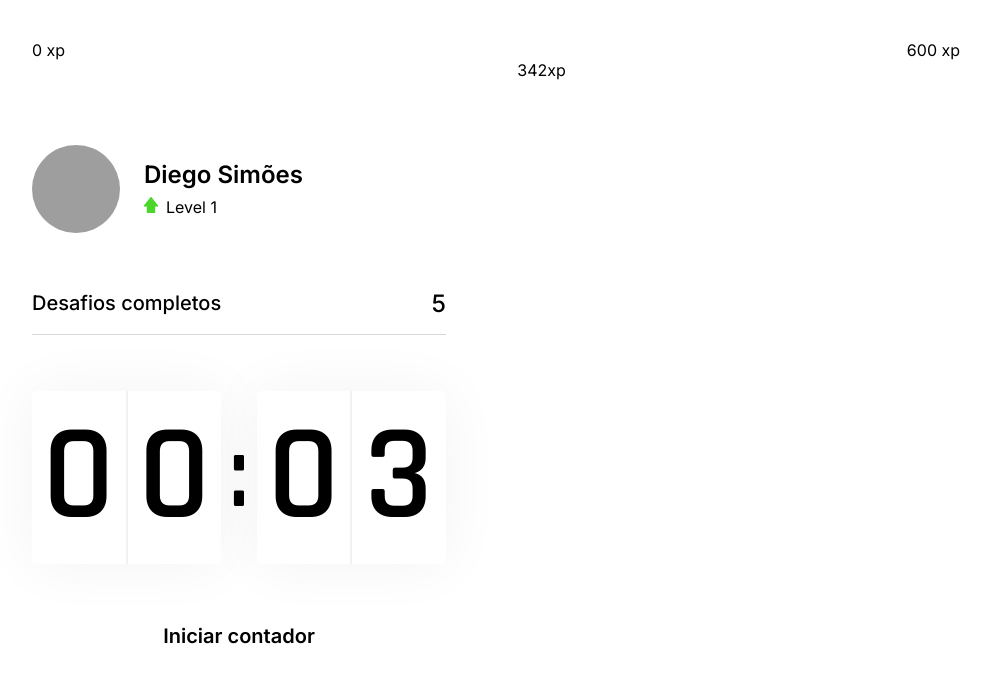
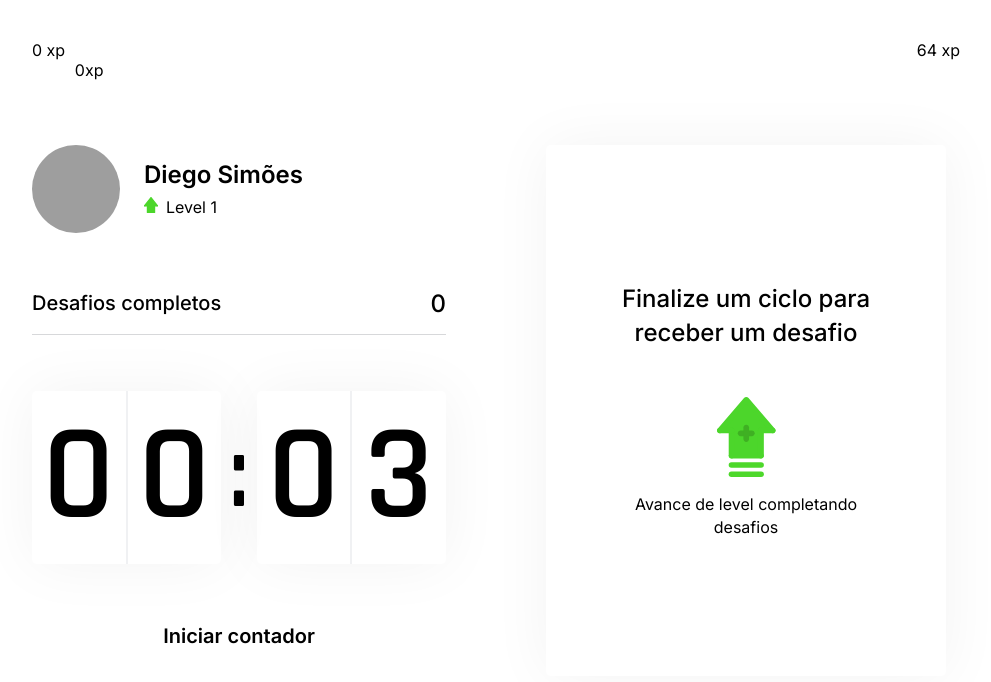
Before and after one commit to SimoesDS/movit, a Next.js app: page / in a window 1280 px wide. Shown: the top 682 px of the page, without its empty margins (144-1135 px from the left). Built offline with nearby package versions, Linux system fonts and the light colour scheme; grey boxes are pictures that could not be loaded.

Commit message:
added new challenges functionality

```diff
--- /dev/null
+++ b/challenges.json
@@ -0,0 +1,62 @@
+[
+    {
+      "type": "body",
+      "description": "Estique um de seus braços com a palma da mão virada para frente e puxe os dedos para cima por 10 segundos por mão.",
+      "amount": 80
+    },
+    {
+      "type": "body",
+      "description": "Estique seu braço contra o peito e puxe-o utilizando o outro braço por 10 segundos por braço.",
+      "amount": 60
+    },
+    {
+      "type": "body",
+      "description": "Puxe seu pescoço com a ajuda da mão para a direita e para a esquerda, permanecendo na posição por alguns segundos.",
+      "amount": 70
+    },
+    {
+      "type": "body",
+      "description": "Com as duas mãos na parte de trás da cabeça, leve-a para baixo, alongando a parte de trás da região.",
+      "amount": 60
+    },
+    {
+      "type": "body",
+      "description": "Cruze as pernas e desça com as mãos esticadas em direção ao chão. Repita o movimento com a outra perna na frente.",
+      "amount": 100
+    },
+    {
+      "type": "body",
+      "description": "Sentado, abra as pernas e tente encostar as palmas das mãos no chão, repita 3 vezes por 5 segundos.",
+      "amount": 80
+    },
+    {
+      "type": "body",
+      "description": "Puxe o joelho de encontro ao peito e segure, troque de perna após 10 segundos.",
+      "amount": 50
+    },
+    {
+      "type": "body",
+      "description": "Sentado, cruze uma perna e incline seu tronco à frente, troque de perna após 10 segundos.",
+      "amount": 80
+    },
+    {
+      "type": "eye",
+      "description": "Sentado, feche os olhos e cubra-os com as palmas da mão durante 2 minutos, depois abra normalmente.",
+      "amount": 90
+    },
+    {
+      "type": "eye",
+      "description": "Em algum ambiente aberto, olhe o mais longe que puder em quatro direções por 3s, mexa apenas os olhos. Repita 3 vezes.",
+      "amount": 140
+    },
+    {
+      "type": "eye",
+      "description": "Usando os polegares, massage a área abaixo das sobrancelhas em movimentos circulares por 15 segundos.",
+      "amount": 70
+    },
+    {
+      "type": "body",
+      "description": "Em pé, gire a cintura o máximo que puder para a esquerda, segure por cinco segundos. Repita para a direita.",
+      "amount": 90
+    }
+  ]
--- /dev/null
+++ b/src/componets/ChallengeBox.tsx
@@ -0,0 +1,49 @@
+import { useContext } from 'react'
+import styles from '../styles/components/ChallengeBox.module.css'
+import { ChallengesContext } from '../contexts/ChallengesContext'
+
+export function ChallengeBox() {
+
+  const { activeChallenge, resetChallenge, completedChallenge } = useContext(ChallengesContext)
+
+  return(
+    <div className={styles.challengeBoxContainer}>
+      { activeChallenge ? (
+        <div className={styles.challengeActive}>
+          <header>Ganhe {activeChallenge.amount} xp</header>
+
+          <main>
+            <img src={`icons/${activeChallenge.type}.svg`} alt=""/>
+            <strong>Novo desafio</strong>
+            <p>{activeChallenge.description}</p>
+          </main>
+
+          <footer>
+            <button
+            className={styles.challengeFailedButton}
+            type="button"
+            onClick={resetChallenge}
+            >
+              Falhei
+            </button>
+            <button
+            className={styles.challengeSucceededButton}
+            onClick={completedChallenge}
+            type="button"
+            >
+              Completei
+            </button>
+          </footer>
+        </div>
+      ) : (
+        <div className={styles.challengeNotActive}>
+          <strong>Finalize um ciclo para receber um desafio</strong>
+          <p>
+            <img src="icons/level-up.svg" alt="Level Up"/>
+            Avance de level completando desafios
+          </p>
+        </div>
+      )}
+    </div>
+  )
+}
--- a/src/componets/CompletedChallenges.tsx
+++ b/src/componets/CompletedChallenges.tsx
@@ -1,10 +1,14 @@
+import { useContext } from 'react';
+import { ChallengesContext } from '../contexts/ChallengesContext';
 import styles from '../styles/components/CompletedChallenges.module.css';
 
 export function CompletedChallenges() {
+    const { challengesCompleted } = useContext(ChallengesContext)
+
     return (
         <div className={ styles.completedChallengesContainer }>
             <span>Desafios completos</span>
-            <span>5</span>
+            <span>{challengesCompleted}</span>
         </div>
     );
 }
--- a/src/componets/Countdown.tsx
+++ b/src/componets/Countdown.tsx
@@ -1,9 +1,12 @@
-import { useState, useEffect } from 'react';
+import { useState, useEffect, useContext } from 'react';
+import { ChallengesContext } from '../contexts/ChallengesContext';
 import styles from '../styles/components/Countdown.module.css';
 
 let countdownTimeout: NodeJS.Timeout;
 
 export function Countdown() {
+  const { startNewChallenge } = useContext(ChallengesContext);
+
   const TIME_COUNTDOWN = 0.05 * 60;
 
   const [time, setTime] = useState(TIME_COUNTDOWN);
@@ -38,7 +41,8 @@ export function Countdown() {
     } else {
       if(isActive && time === 0) {
         setHasFinished(true);
-        setIsActive(false)
+        setIsActive(false);
+        startNewChallenge();
       }
     }
   }, [isActive, time])
--- a/src/componets/ExperienceBar.tsx
+++ b/src/componets/ExperienceBar.tsx
@@ -1,21 +1,27 @@
+import { useContext } from 'react';
+import { ChallengesContext } from '../contexts/ChallengesContext';
 import styles from '../styles/components/ExperienceBar.module.css';
 
 export interface ExperienceBarProps {
     experience: string;
 }
 
-export function ExperienceBar(props: ExperienceBarProps) {
+export function ExperienceBar() {
+  const { currentExperience, experienceToNextLevel } = useContext(ChallengesContext);
+
+  const percentToNextLevel = Math.round(currentExperience * experienceToNextLevel) / 100;
+
   return (
     <header className={styles.experienceBar}>
       <span>0 xp</span>
       <div>
-                <div style={{ width: `${ props.experience }%` }} />
+        <div style={{ width: `${ currentExperience }%` }} />
 
-                <span className={styles.currentExperience} style={{ left: `${ props.experience }%` }}>
-                    { `${Math.round(600 * (Number(props.experience) / 100))}xp` }
+        <span className={styles.currentExperience} style={{ left: `${ currentExperience }%` }}>
+          { `${percentToNextLevel}xp` }
         </span>
       </div>
-            <span>600 xp</span>
+      <span>{experienceToNextLevel} xp</span>
     </header>
   );
 }
--- /dev/null
+++ b/src/contexts/ChallengesContext.tsx
@@ -0,0 +1,71 @@
+import { createContext, ReactNode, useState } from "react";
+import challenges from '../../challenges.json';
+
+interface Challenge {
+  type: 'body' | 'eye';
+  description: string;
+  amount: number;
+}
+
+interface ChallengesContextData {
+  level: number;
+  currentExperience: number
+  challengesCompleted: number;
+  experienceToNextLevel:number;
+  activeChallenge: Challenge;
+  levelUp: () => void;
+  startNewChallenge: () => void;
+  resetChallenge: () => void;
+  completedChallenge: () => void;
+}
+
+export const ChallengesContext = createContext({} as ChallengesContextData);
+
+interface ChallengesProviderPrps {
+  children: ReactNode;
+}
+
+export function ChallengesProvider({ children }: ChallengesProviderPrps) {
+  const [level, setLevel] = useState(1);
+  const [currentExperience, setCurrentExperience] = useState(0)
+  const [challengesCompleted, setChallengesCompleted] = useState(0)
+
+  const [activeChallenge, setActiveChallenge] = useState(null as Challenge)
+
+  const experienceToNextLevel = Math.pow((level + 1) * 4, 2)
+
+  function levelUp() {
+    setLevel(level + 1)
+  }
+
+  function completedChallenge () {
+    setCurrentExperience(activeChallenge.amount + currentExperience);
+  }
+
+  function startNewChallenge() {
+    const randomChallengeIndex = Math.floor(Math.random() * challenges.length)
+    const challenge = challenges[randomChallengeIndex];
+
+    setActiveChallenge(challenge as Challenge);
+  }
+
+  function resetChallenge() {
+    setActiveChallenge(null);
+  }
+
+  return (
+    <ChallengesContext.Provider value={{
+      level,
+      currentExperience,
+      challengesCompleted,
+      activeChallenge,
+      experienceToNextLevel,
+      levelUp,
+      startNewChallenge,
+      resetChallenge,
+      completedChallenge
+      }}>
+      { children }
+    </ChallengesContext.Provider>
+  )
+}
--- a/src/pages/_app.tsx
+++ b/src/pages/_app.tsx
@@ -1,7 +1,13 @@
 import '../styles/global.css';
 
+import { ChallengesProvider } from "../contexts/ChallengesContext";
+
 function MyApp({ Component, pageProps }) {
-  return <Component {...pageProps} />
+  return (
+    <ChallengesProvider>
+      <Component {...pageProps} />
+    </ChallengesProvider>
+  )
 }
 
 export default MyApp
--- a/src/pages/index.tsx
+++ b/src/pages/index.tsx
@@ -1,10 +1,11 @@
 import styles from '../styles/pages/Home.module.css';
+import Head from 'next/head';
+
 import { ExperienceBar } from '../componets/ExperienceBar'
 import { Profile } from '../componets/Profile'
 import { CompletedChallenges } from '../componets/CompletedChallenges';
 import { Countdown } from '../componets/Countdown';
-
-import Head from 'next/head';
+import { ChallengeBox } from '../componets/ChallengeBox';
 
 export default function Home() {
   return (
@@ -21,7 +22,7 @@ export default function Home() {
           <Countdown />
         </div>
         <div>
-
+          <ChallengeBox />
         </div>
       </section>
     </div>
--- /dev/null
+++ b/src/styles/components/ChallengeBox.module.css
@@ -0,0 +1,114 @@
+.challengeBoxContainer {
+  height: 100%;
+  max-width: 400px;;
+
+  background: var(--white);
+  border-radius: 5px;
+  box-shadow: 0 0 60px rgba(0, 0, 0, 0.05);
+  padding: 1.5rem 2rem;
+
+  display: flex;
+  flex-direction: column;
+  align-items: center;
+  justify-content: center;
+
+  text-align: center;
+}
+
+.challengeNotActive {
+  display: flex;
+  flex-direction: column;
+  align-items: center;
+  width: 100%;
+}
+
+.challengeNotActive strong {
+  font-size: 1.5rem;
+  font-weight: 500;
+  line-height: 1.4
+}
+
+.challengeNotActive p {
+  display: flex;
+  flex-direction: column;
+  align-items: center;
+  line-height: 1.4;
+  max-width: 70%;
+  margin-top: 3rem;
+
+  word-break: break-all;
+}
+
+.challengeNotActive p img {
+  margin-bottom: 1rem;
+}
+
+.challengeActive {
+  height: 100%;
+
+  display: flex;
+  flex-direction: column;
+}
+
+.challengeActive {
+  color: var(--blue);
+  font-weight: 600;
+  font-size: 1.25rem;
+  padding: 0 2rem 1.5rem;
+  border-bottom: 1px solid var(--gray-line);
+}
+
+.challengeActive main {
+  flex: 1;
+  display: flex;
+  flex-direction: column;
+  align-items: center;
+  justify-content: center;
+}
+
+.challengeActive main strong {
+  font-size: 2rem;
+  font-weight: 600;
+  color: var(--title);
+  margin: 1.5rem 0 1rem;
+}
+
+.challengeActive main p {
+  line-height: 1.5;
+}
+
+.challengeActive footer {
+  display: grid;
+  grid-template-columns: 1fr 1fr;
+  gap: 1rem;
+}
+
+.challengeActive footer button {
+  height: 3rem;
+
+  display: flex;
+  align-items: center;
+  justify-content: center;
+
+  border: 0;
+  border-radius: 5px ;
+
+  color: var(--white);
+
+  font-size: 1rem;
+  font-weight: 600;
+
+  transition: filter 0.2s;
+}
+
+.challengeActive footer button.challengeFailedButton {
+  background: var(--red);
+}
+
+.challengeActive footer button.challengeSucceededButton {
+  background: var(--green);
+}
+
+.challengeActive footer button:hover {
+  filter: brightness(0.9)
+}
```
Lines whose indentation alone changed are shown as unchanged.
